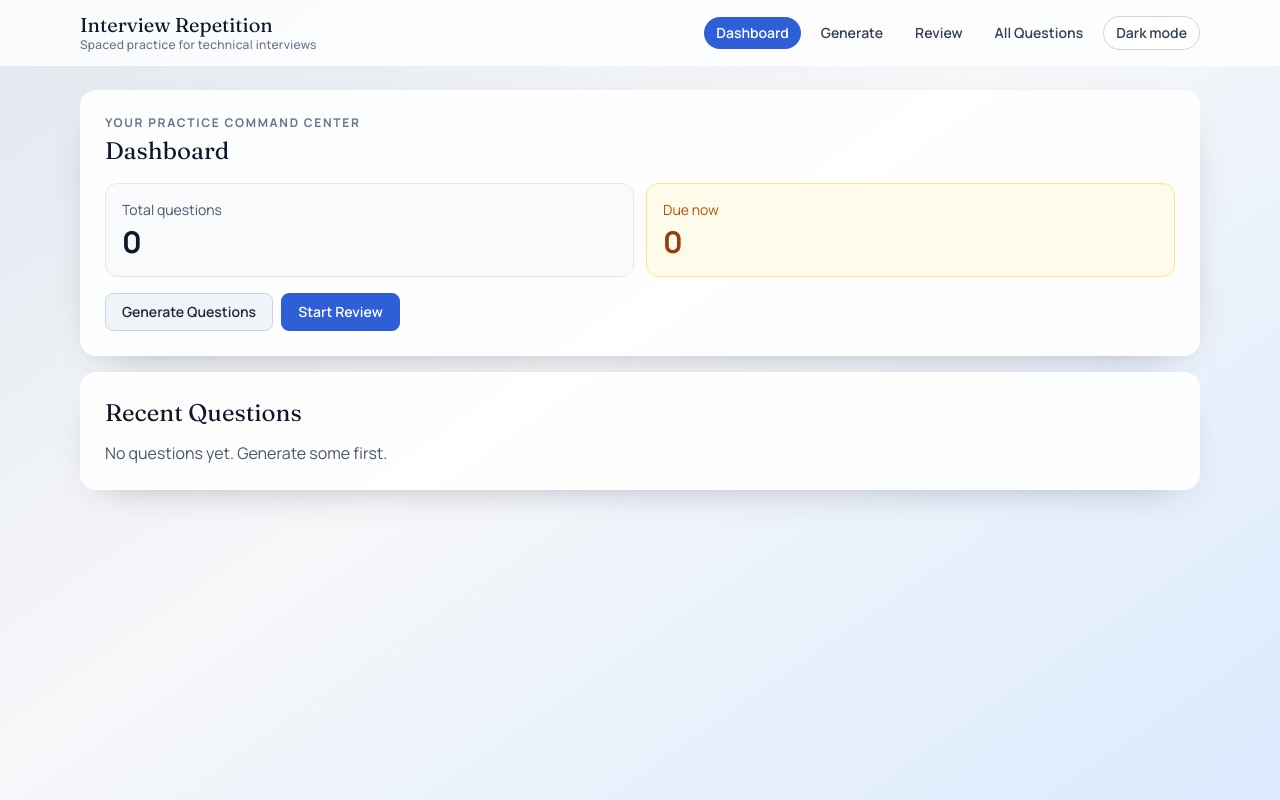
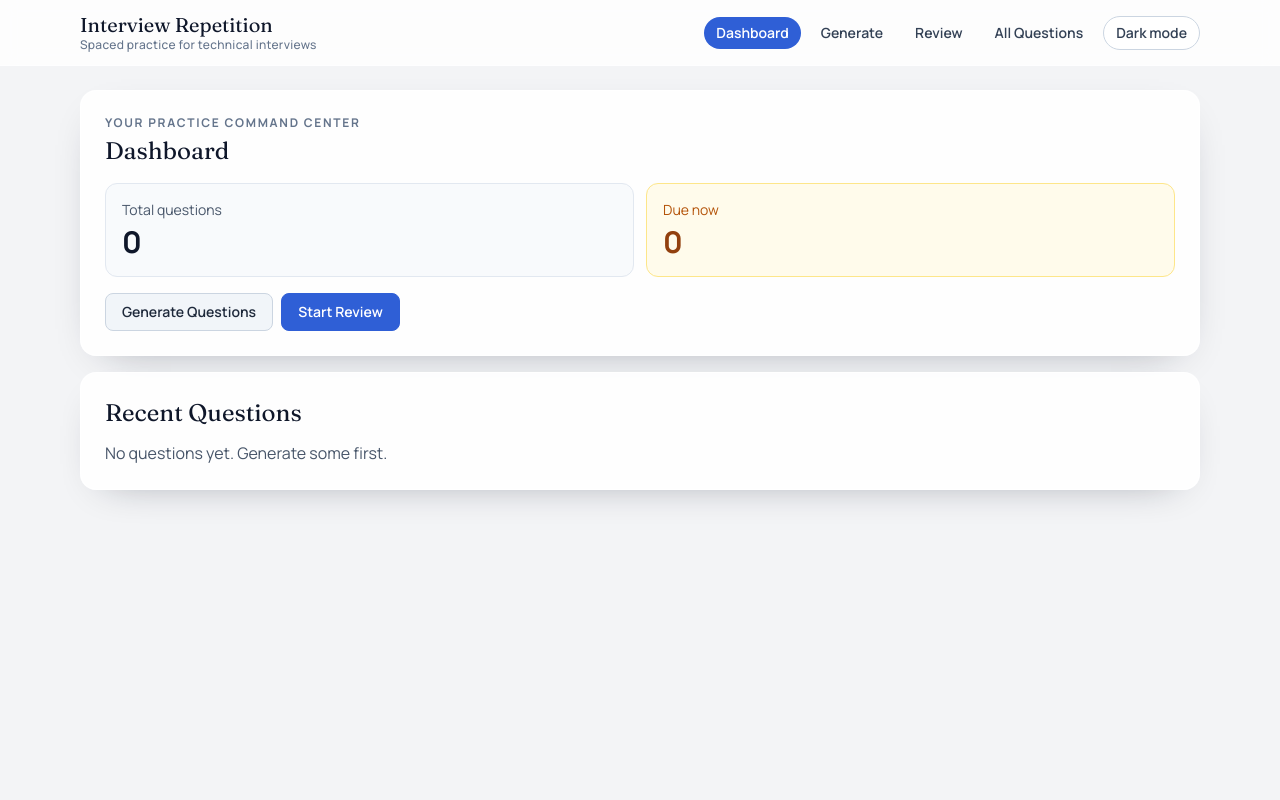
Before and after one commit to alekgreen/HireCrush, a Flask app: page / in a window 1280 px wide. Run offline with Flask 3, Linux system fonts and the light colour scheme; data that the repository does not hold is empty; some libraries are stand-ins or nearby versions.

Commit message:
Polish review and base template styling

```diff
--- a/templates/base.html
+++ b/templates/base.html
@@ -54,10 +54,7 @@
 
     body {
       background-color: #f3f4f6;
-      background-image: linear-gradient(145deg, #e2e8f0 0%, #f6f7f9 45%, #dbeafe 100%);
-      background-repeat: no-repeat;
-      background-size: cover;
-      background-attachment: fixed;
+      background-image: none;
     }
 
     html.dark {
@@ -66,7 +63,7 @@
 
     html.dark body {
       background-color: #09090b;
-      background-image: linear-gradient(145deg, #09090b 0%, #18181b 52%, #042f2e 100%);
+      background-image: none;
     }
 
     html.dark .bg-brand-500 {
--- a/templates/review.html
+++ b/templates/review.html
@@ -38,7 +38,7 @@
         <section class="rounded-2xl border border-white/70 bg-white/90 p-5 shadow-soft md:p-6 dark:border-zinc-800 dark:bg-zinc-900/90">
           <h3 class="font-display text-xl text-slate-900 dark:text-zinc-100">Your Answer</h3>
           <form class="mt-3 space-y-3" method="post" action="{{ url_for('review_feedback', question_id=question.id) }}">
-            <div class="rounded-xl border border-slate-200 bg-gradient-to-br from-slate-50 to-blue-50/70 p-3 sm:p-4 dark:border-zinc-700 dark:from-zinc-800 dark:to-zinc-900/80">
+            <div class="rounded-xl border border-slate-200 bg-slate-50 p-3 sm:p-4 dark:border-zinc-700 dark:bg-zinc-800/80">
               <div class="flex flex-wrap items-center justify-between gap-2">
                 <div>
                   <p class="text-sm font-semibold text-slate-700 dark:text-zinc-200">Voice Input (Gemini transcription)</p>
```
Also changed, not shown: static/style.css (+5 -11 lines).
